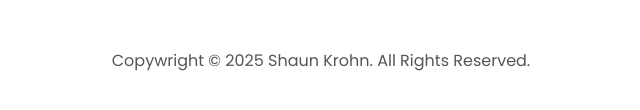
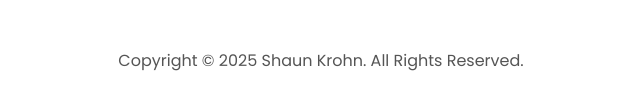
Before and after one commit to ShaunK4/Portfolio-Website, a plain HTML site: page index.html in a window 1280 px wide. Shown: the part 4843-4953 px from the top of the page, 319-959 px from the left. Drawn offline with Linux system fonts and the light colour scheme.

Commit message:
Update index.html
Typo correction

```diff
--- a/index.html
+++ b/index.html
@@ -264,7 +264,7 @@
         </ul>
       </div>
     </nav>
-    <p>Copywright &#169; 2025 Shaun Krohn. All Rights Reserved.</p>
+    <p>Copyright &#169; 2025 Shaun Krohn. All Rights Reserved.</p>
   </footer>
   <script src="script.js"></script>
 </body>
```
